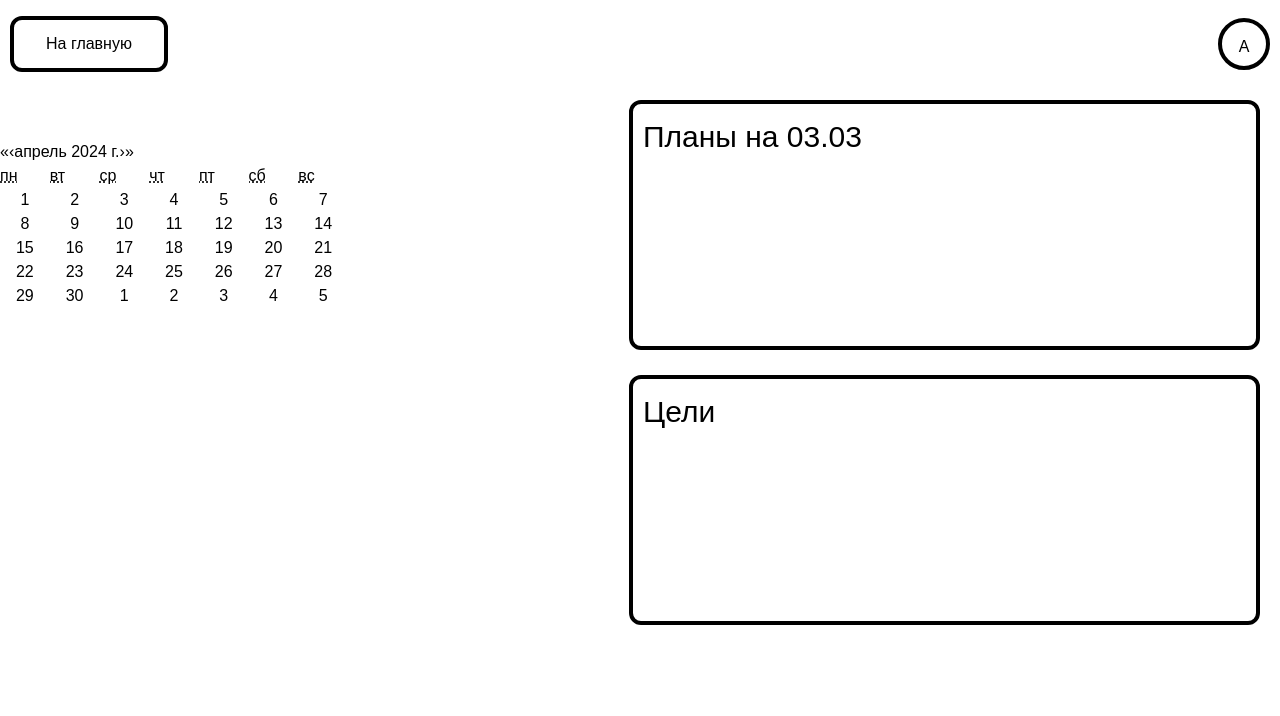
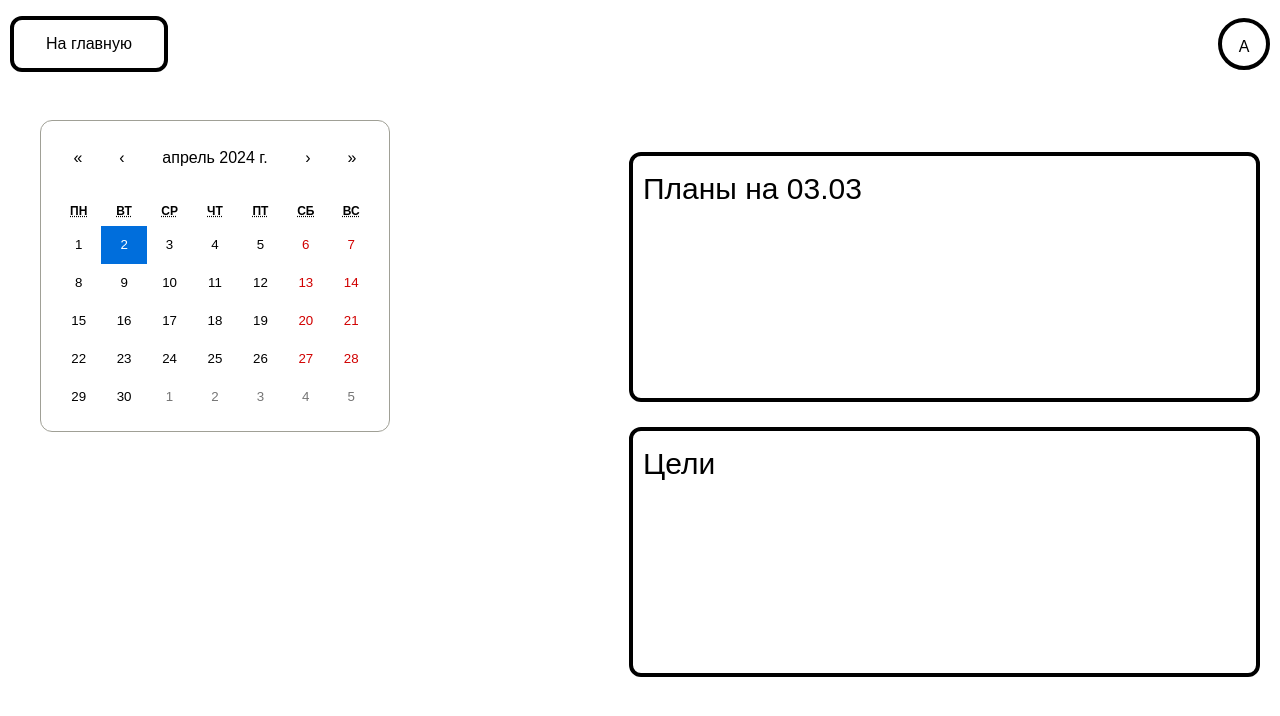
Before and after one commit to kleprer/diary, a Next.js app: page /calendar in a window 1280 px wide. Shown: the top 716 px of the page. Built offline with nearby package versions, Linux system fonts and the light colour scheme; a web font is replaced by a local one.

Commit message:
imported custom styling for calendar

```diff
--- a/app/calendar/page.js
+++ b/app/calendar/page.js
@@ -3,6 +3,7 @@ import NavbarCalendar from "/components/NavbarCalendar";
 import Card from "/components/Card";
 import { useState } from "react";
 import Calendar from 'react-calendar';
+import 'react-calendar/dist/Calendar.css';
 
 export default function CalendarTasksGoals() {
 
@@ -15,7 +16,11 @@ export default function CalendarTasksGoals() {
         <>
             <NavbarCalendar />
             <div className="flex w-full items-center gap-[30px] flex-row">
-                <Calendar locale="ru-RU" onChange={onChange} value={date} />
+                <div className="w-full h-full p-10">
+                    <Calendar locale="ru-RU" onChange={setDate} value={date}
+                    className="
+                    border-4 border-black w-full h-full p-[15px] rounded-xl"/>
+                </div>
                 <div className="flex flex-col gap-[15px] items-end w-full
                 pl-[10px] pr-[10px] pt-[10px] h-[288px]">
                     <Card title={"Планы на 03.03"} />
```
